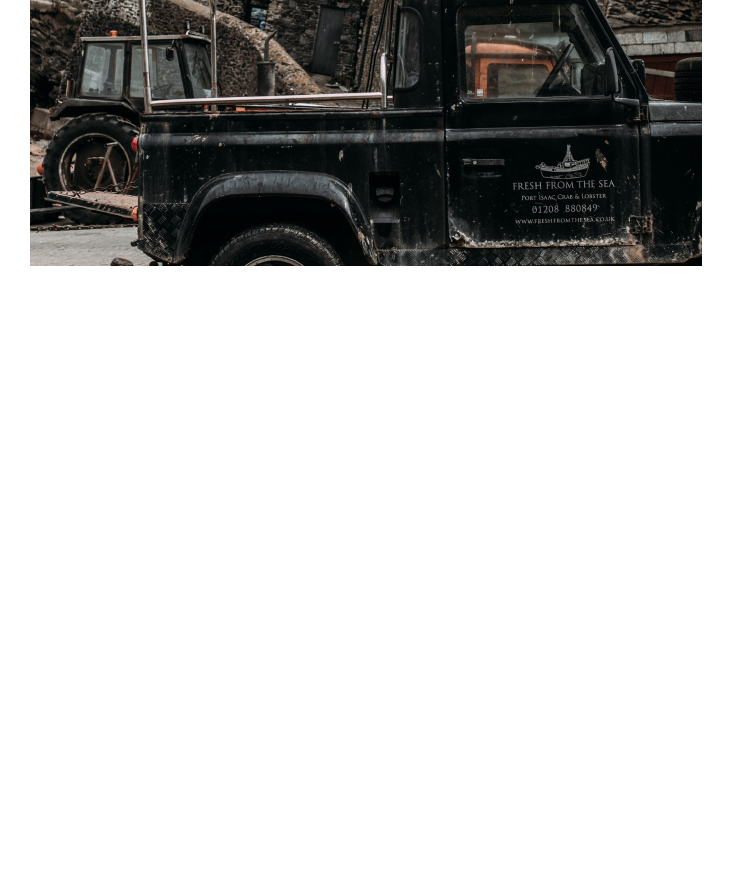
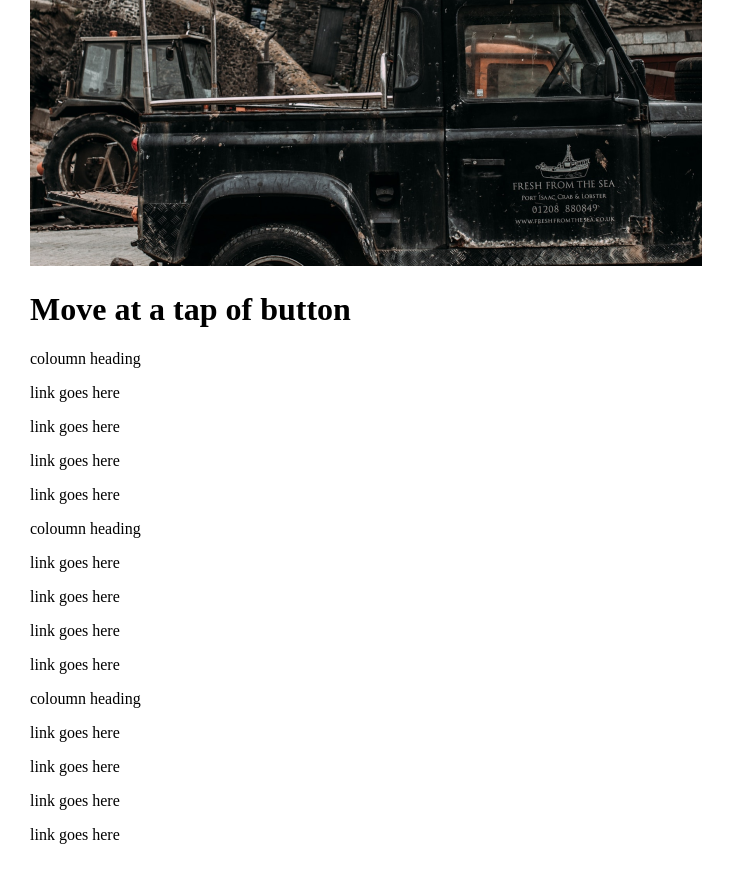
Before and after one commit to Chemobo/Quick-Movers, a plain HTML site: page index.html in a window 1280 px wide. Shown: the part 4608-5482 px from the top of the page, without its empty margins (0-735 px from the left). Before the commit the page ends 4908 px from the top, so only its background shows below. Drawn offline with Linux system fonts and the light colour scheme.

Commit message:
modify section three

```diff
--- a/index.html
+++ b/index.html
@@ -51,9 +51,33 @@ div>
     <img src="./assets/images/songa 1.png"></a>
 </div>
 
+<div>
+    <div>
+    <h1>Move at a tap of button</h1>
+    <div>
+<div>
+    <p>coloumn heading</p>
+    <p>link goes here</p>
+    <p>link goes here</p>
+    <p>link goes here</p>
+    <p>link goes here</p>
+</div>
 
+<div>
+    <p>coloumn heading</p>
+    <p>link goes here</p>
+    <p>link goes here</p>
+    <p>link goes here</p>
+    <p>link goes here</p>
+</div>
 
-
+<div>
+    <p>coloumn heading</p>
+    <p>link goes here</p>
+    <p>link goes here</p>
+    <p>link goes here</p>
+    <p>link goes here</p>
+</div>
 </div>
 
 
```
